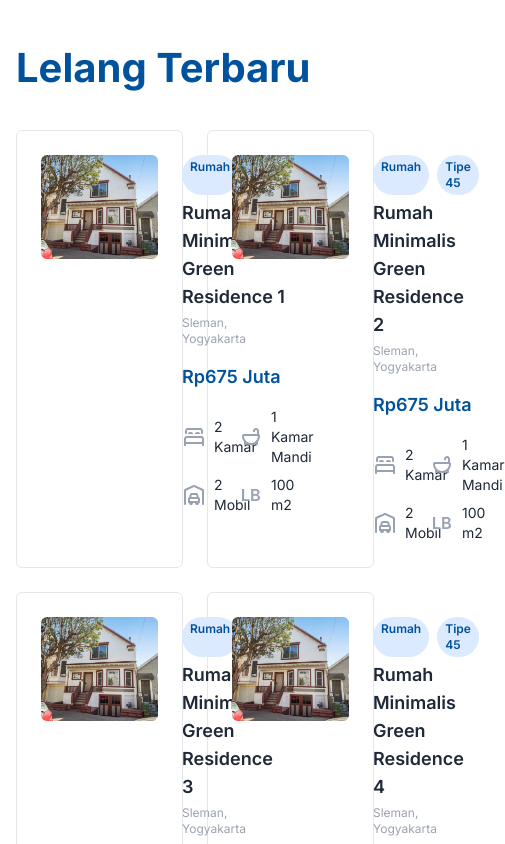
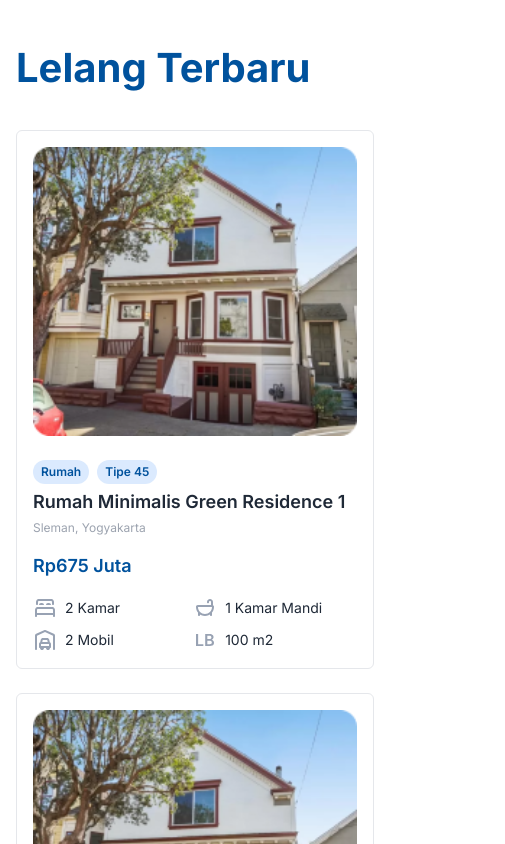
Before and after one commit to aldiabdumalik/web-lelang, a Next.js app: page /home in a window 390 px wide. Shown: the part 880-1724 px from the top of the page, 505 px wide, since content can reach past the window. Built offline with nearby package versions, Linux system fonts and the light colour scheme.

Commit message:
responsive card

```diff
--- a/components/Card/CollapseCard.jsx
+++ b/components/Card/CollapseCard.jsx
@@ -5,9 +5,9 @@ function CollapseCard({title}) {
   return (
     <div className="collapse border peer-checked:bg-secondary rounded-xl">
         <input type="checkbox" />
-        <div className="collapse-title flex justify-between items-center">
+        <div className="collapse-title flex justify-between gap-x-4 items-center">
           <p className="font-medium text-base">{title}</p>
-          <Image src={"/img/icon/arrow-down-square.svg"} alt={"arrow"} width={40} height={40} />
+          <Image src={"/img/icon/arrow-down-square.svg"} alt={"arrow"} width={0} height={0} className="w-7 sm:w-10 h-7 sm:h-10" />
         </div>
         <div className="collapse-content peer-checked:bg-secondary">
           <div className="w-full h-2 border-b"></div>
--- a/components/Card/Product.jsx
+++ b/components/Card/Product.jsx
@@ -2,9 +2,9 @@ import Image from "next/image";
 
 export default function Product({title, location, image}) {
   return (
-    <div className="border rounded-md p-6">
-      <div className="relative flex items-start gap-6">
-        <Image src={image} width={200} height={200} className="object-cover" alt="" priority />
+    <div className="border rounded-md p-4 sm:p-6">
+      <div className="relative flex flex-col sm:flex-row items-start gap-6">
+        <Image src={image} width={200} height={200} className="object-cover w-full sm:w-auto" alt="" priority />
         <div className="flex flex-col gap-4">
           <div className="flex flex-col gap-1">
             <div className="flex gap-2">
--- a/components/Card/TestiCard.jsx
+++ b/components/Card/TestiCard.jsx
@@ -3,7 +3,7 @@ import Link from "next/link";
 
 function TestiCard({text, name, status}) {
   return (
-    <div className="flex flex-col p-6 bg-white rounded-xl w-full sm:w-364 sm:gap-y-6">
+    <div className="flex flex-col p-4 sm:p-6 bg-white rounded-xl w-full sm:w-364 gap-y-4 sm:gap-y-6">
         <Image src={"/img/icon/quote.svg"} alt={"quote"} width={26} height={19} />
         <div className="text-base font-medium text-start text-primary-text">{text}</div>
         <div className="flex items-center gap-x-4">
--- a/pages/home.tsx
+++ b/pages/home.tsx
@@ -15,7 +15,7 @@ function Home() {
       {/* Sale */}
       <div className="w-full px-4 sm:px-36 bg-white my-24">
         <h4 className="font-bold text-40 text-primary mb-8">Lelang Terbaru</h4>
-        <div className="grid grid-cols-2 gap-6">
+        <div className="grid sm:grid-cols-2 gap-6">
           <Product
             title="Rumah Minimalis Green Residence 1"
             location="Sleman, Yogyakarta"
```
